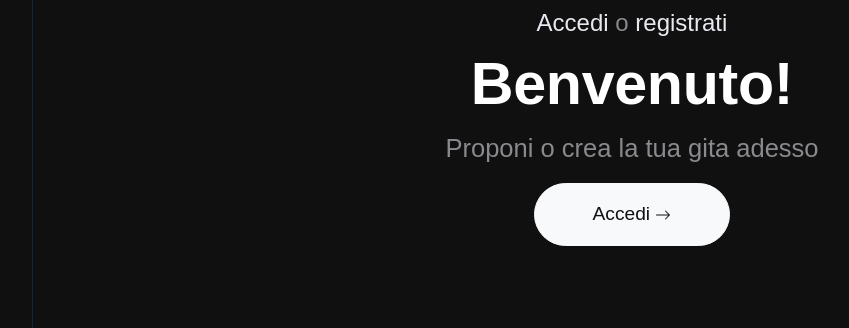
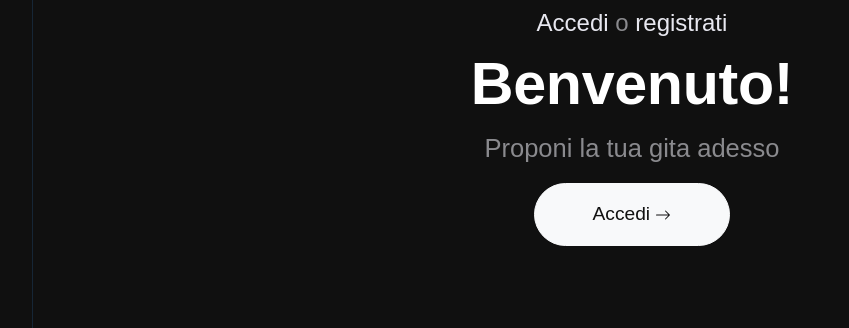
Before and after one commit to Uscite-Didattiche-2023-2024/Uscite-didattiche, a Django app: page / in a window 1280 px wide. Shown: the part 341-669 px from the top of the page, without its empty margins (8-857 px from the left). Run offline with Django 3.2, Linux system fonts and the light colour scheme; data that the repository does not hold is empty; some libraries are stand-ins or nearby versions.

Commit message:
Fixed 'home.html'

```diff
--- a/django_project/gite/templates/gite/home.html
+++ b/django_project/gite/templates/gite/home.html
@@ -24,7 +24,7 @@
         <h1 class="display-huge mt-3 mb-3 lh-1">Benvenuto!</h1>
       </div>
       <div class="col-12 col-xl-8">
-        <p class="lead text-secondary">Proponi o crea la tua gita adesso</p>
+        <p class="lead text-secondary">Proponi la tua gita adesso</p>
       </div>
       {% if user.is_authenticated %}
       <div class="col-12 text-center">
```
